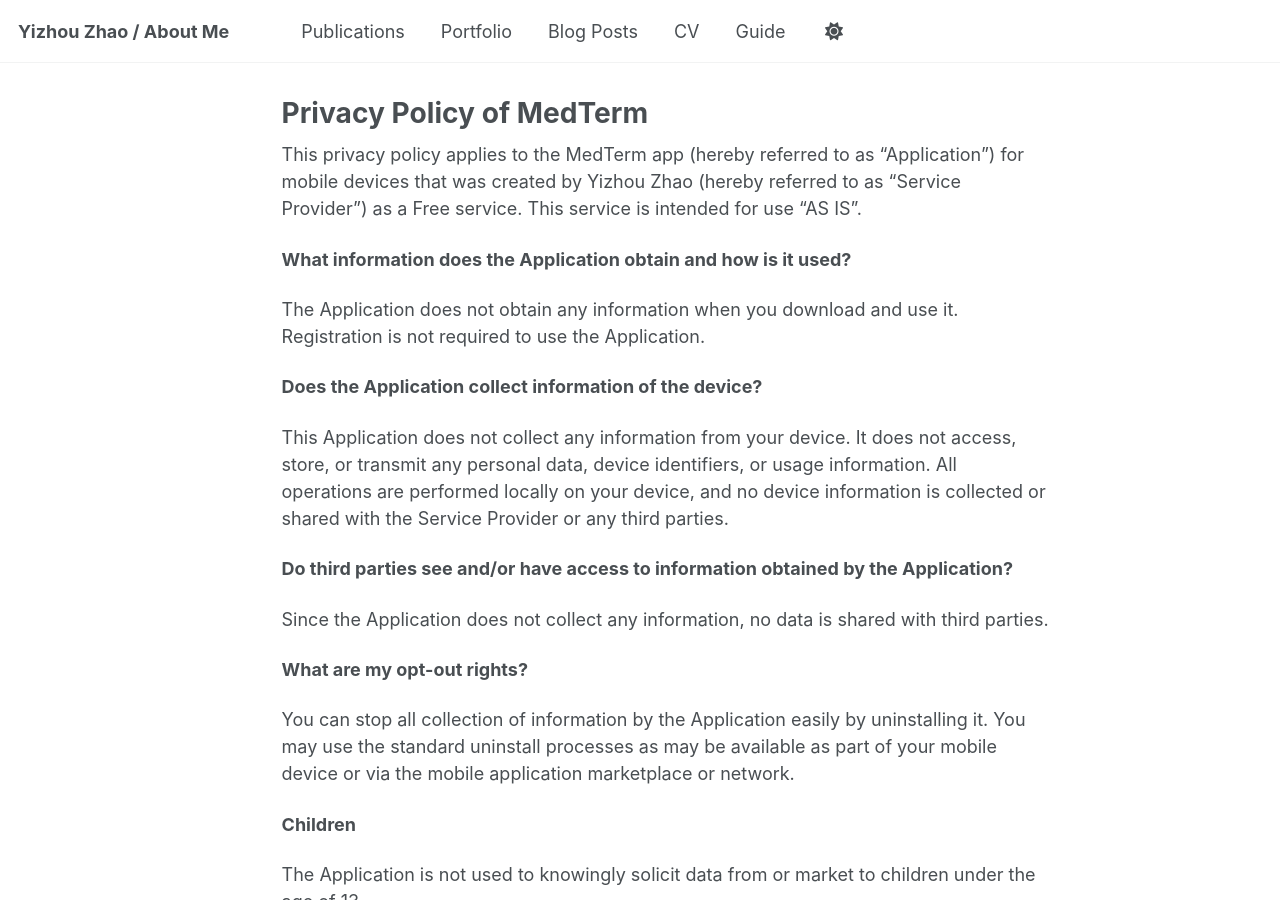
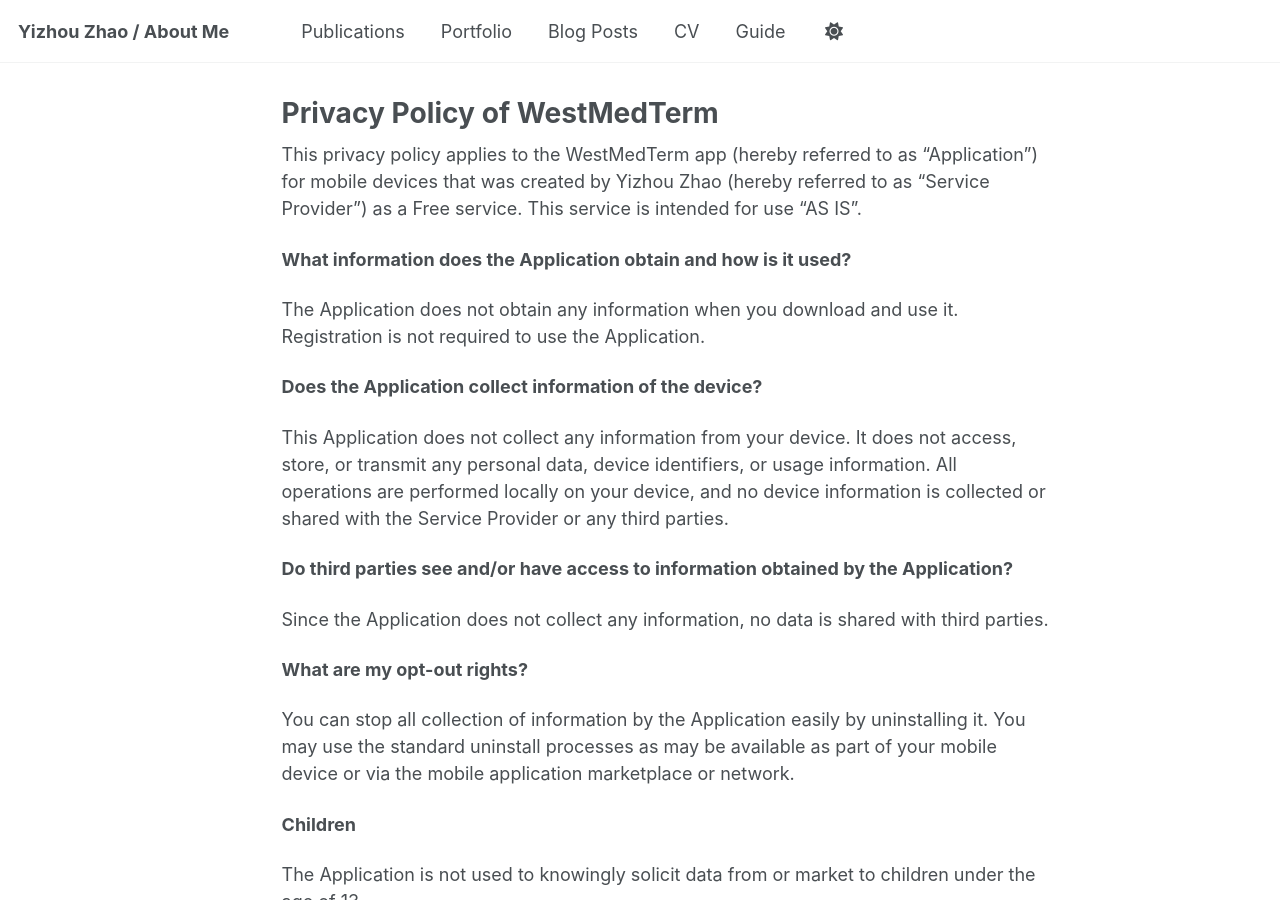
Before and after one commit to yizhouzhao/yizhouzhao.github.io, a Jekyll site: the page built from _pages/medterm_privacy.md, in a window 1280 px wide and 900 px high. Built offline with Jekyll 4.4.1, drawn with Linux system fonts in a browser that asks for light colours; some of the changed text lies outside the part shown.

Commit message:
change app name

```diff
--- a/_pages/medterm_privacy.md
+++ b/_pages/medterm_privacy.md
@@ -1,12 +1,12 @@
 ---
 permalink: /portfolio/medterm/privacy
-title: "Privacy Policy of MedTerm"
+title: "Privacy Policy of WestMedTerm"
 author_profile: False
 redirect_from:
   - /privacy-policy.html
 ---
 
-This privacy policy applies to the MedTerm app (hereby referred to as "Application") for mobile devices that was created by Yizhou Zhao (hereby referred to as "Service Provider") as a Free service. This service is intended for use "AS IS".
+This privacy policy applies to the WestMedTerm app (hereby referred to as "Application") for mobile devices that was created by Yizhou Zhao (hereby referred to as "Service Provider") as a Free service. This service is intended for use "AS IS".
 
 **What information does the Application obtain and how is it used?**
 
@@ -46,6 +46,6 @@
 
 **Contact Us**
 
-If you have any questions regarding privacy while using the Application, or have questions about the practices, please contact the Service Provider via email at [yizhou_zhao@berkeley.edu](yizhou_zhao@berkeley.edu) or [yizhou.zhao112@uewm.edu](yizhou_zhao@berkeley.edu)
+If you have any questions regarding privacy while using the Application, or have questions about the practices, please contact the Service Provider via email at yizhou_zhao@berkeley.edu or yizhou.zhao112@uewm.edu
 
 * * *
```
Also changed, not shown: _portfolio/medterm.md (+2 -2 lines).
